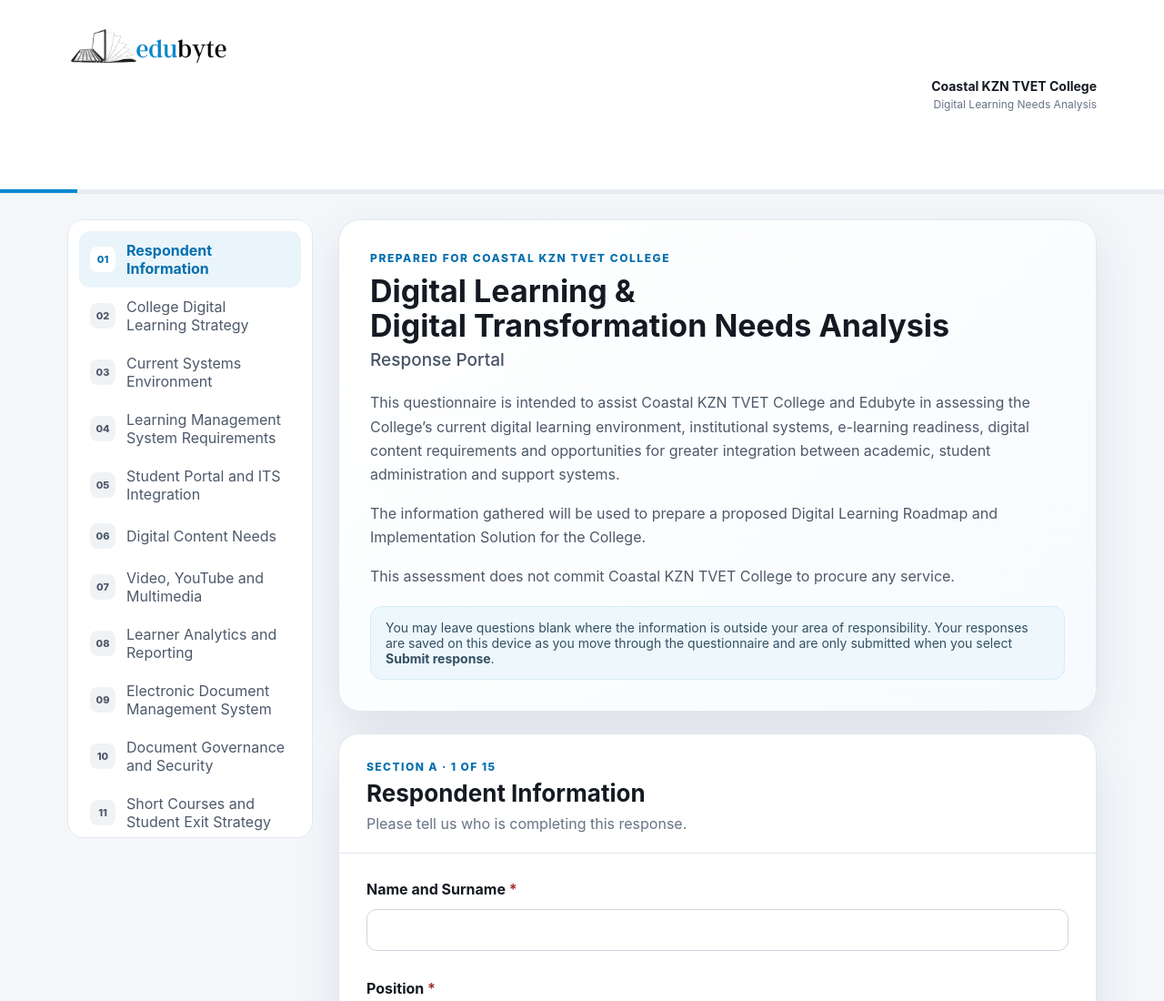
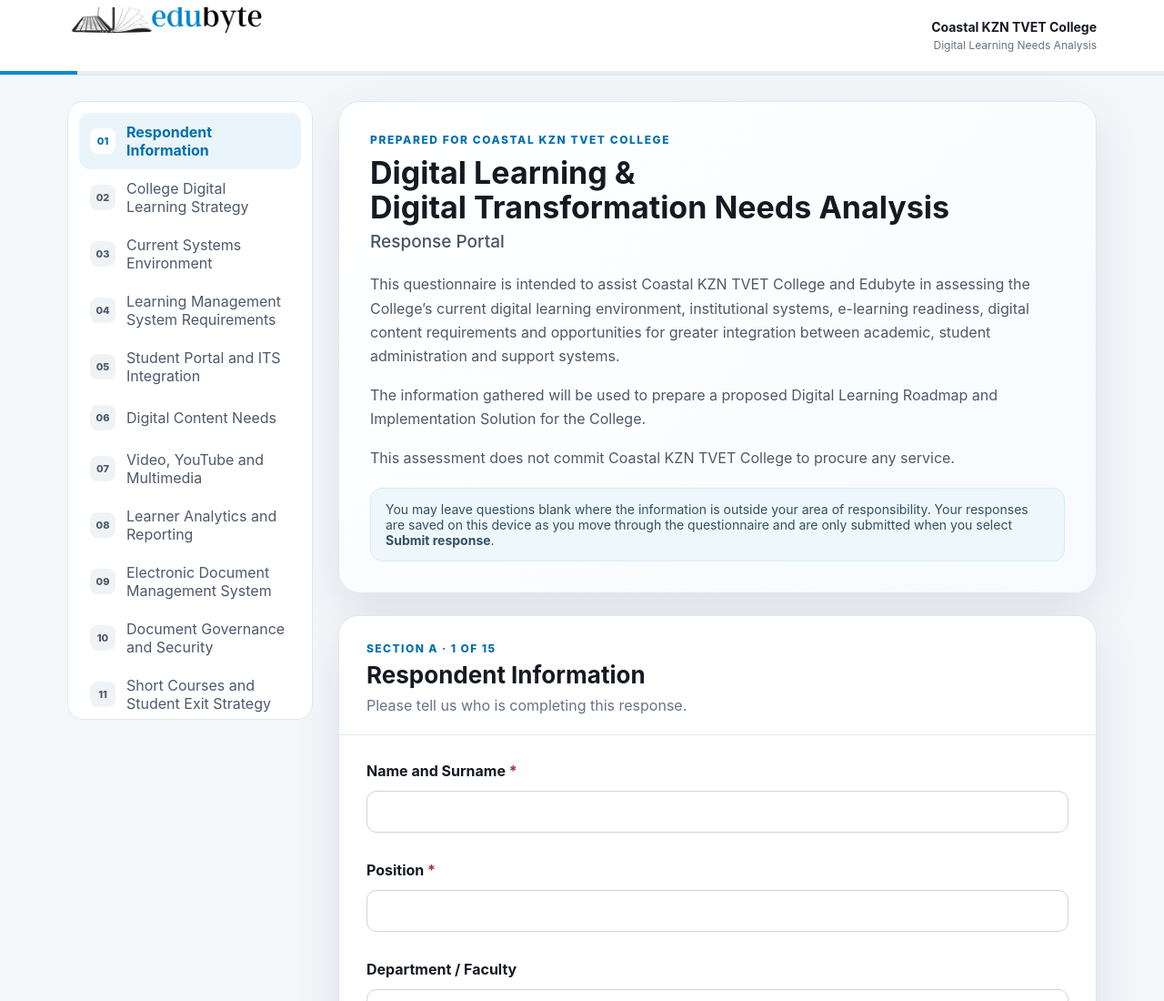
Before and after one commit to tilanavv-cmyk/Coastal-TVETC-LMS-Needs-Analysis, a website: page index.html in a window 1280 px wide. Shown: the top 1100 px of the page at 91% size. Drawn offline with Linux system fonts and the light colour scheme.

Commit message:
Update styles.css

```diff
--- a/styles.css
+++ b/styles.css
@@ -10,8 +10,23 @@ button,input,select,textarea{font:inherit}
 a{color:var(--blue2)}
 .shell{min-height:100vh}
 .topbar{background:#fff;border-bottom:1px solid var(--line);position:sticky;top:0;z-index:20}
-.topbar-inner{max-width:1180px;margin:auto;padding:14px 24px;display:flex;align-items:center;gap:20px}
-.logo{width:180px;height:auto;display:block}
+.topbar-inner {
+  max-width: 1180px;
+  margin: auto;
+  padding: 8px 24px;
+  display: flex;
+  align-items: center;
+  gap: 20px;
+  min-height: 78px;
+}
+.logo {
+  width: 220px;
+  height: 62px;
+  display: block;
+  /* Crops away the unused white canvas in the PNG */
+  object-fit: cover;
+  object-position: center 25%;
+}
 .topbar-title{margin-left:auto;text-align:right}
 .topbar-title strong{display:block;font-size:14px}
 .topbar-title span{color:var(--muted);font-size:12px}
```
